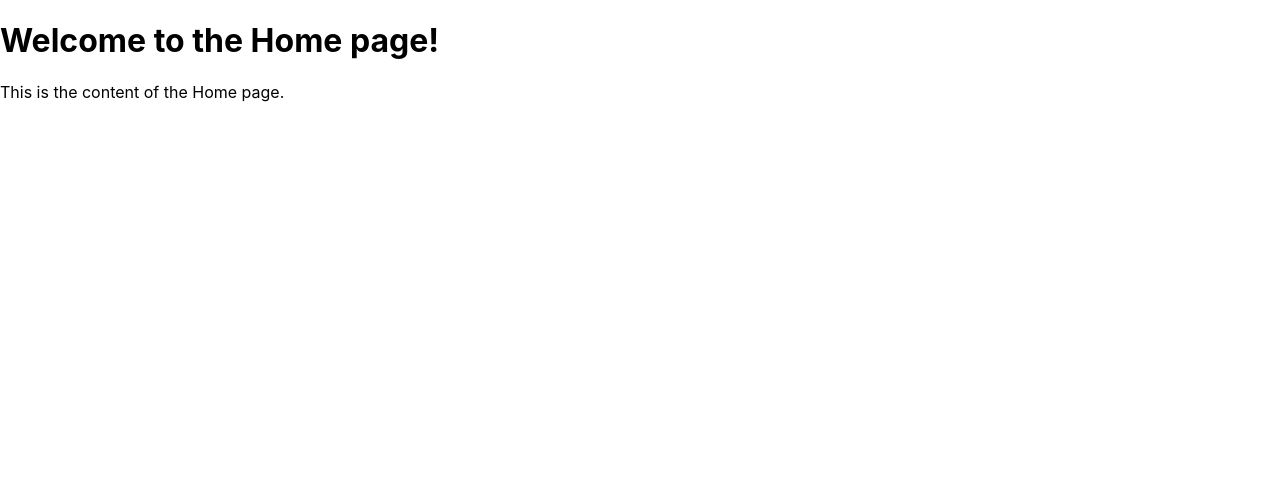
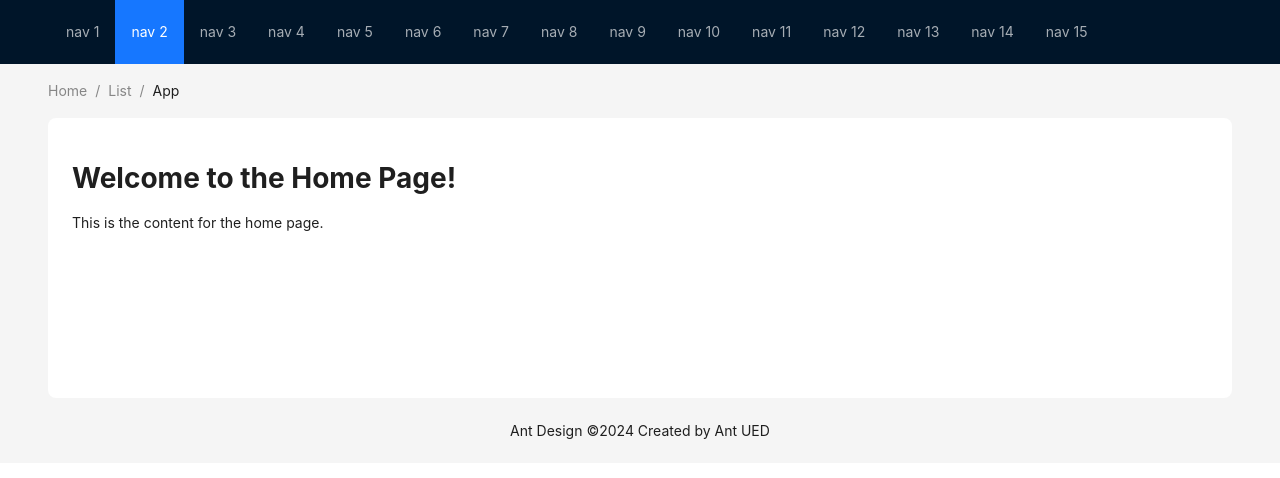
Before and after one commit to wmjjmwwmj/VMBook, a React (Create React App) app in the folder frontend/: page / in a window 1280 px wide. Shown: the top 478 px of the page. Built offline with nearby package versions, Linux system fonts and the light colour scheme.

Commit message:
chore: Update dependencies and refactor Home page component

```diff
--- a/frontend/src/App.tsx
+++ b/frontend/src/App.tsx
@@ -1,6 +1,6 @@
 import React from 'react';
 import { BrowserRouter as Router, Routes, Route } from 'react-router-dom';
-import Home from './pages/Home';
+import Home from './pages/Home/Home';
 
 const App: React.FC = () => (
   <Router>
--- /dev/null
+++ b/frontend/src/components/Layout.tsx
@@ -0,0 +1,52 @@
+import React from 'react';
+import { Breadcrumb, Layout, Menu, theme } from 'antd';
+
+const { Header, Content, Footer } = Layout;
+
+const items = new Array(15).fill(null).map((_, index) => ({
+  key: index + 1,
+  label: `nav ${index + 1}`,
+}));
+
+const MyLayout: React.FC<{ content: React.ReactNode }> = ({ content }) => {
+    const {
+        token: { colorBgContainer, borderRadiusLG },
+    } = theme.useToken();
+
+    return (
+        <Layout>
+            <Header style={{ display: 'flex', alignItems: 'center' }}>
+                <div className="demo-logo" />
+                <Menu
+                    theme="dark"
+                    mode="horizontal"
+                    defaultSelectedKeys={['2']}
+                    items={items}
+                    style={{ flex: 1, minWidth: 0 }}
+                />
+            </Header>
+            <Content style={{ padding: '0 48px' }}>
+                <Breadcrumb style={{ margin: '16px 0' }}>
+                    <Breadcrumb.Item>Home</Breadcrumb.Item>
+                    <Breadcrumb.Item>List</Breadcrumb.Item>
+                    <Breadcrumb.Item>App</Breadcrumb.Item>
+                </Breadcrumb>
+                <div
+                    style={{
+                        background: colorBgContainer,
+                        minHeight: 280,
+                        padding: 24,
+                        borderRadius: borderRadiusLG,
+                    }}
+                >
+                    {content}
+                </div>
+            </Content>
+            <Footer style={{ textAlign: 'center' }}>
+                Ant Design ©{new Date().getFullYear()} Created by Ant UED
+            </Footer>
+        </Layout>
+    );
+};
+
+export default MyLayout;
--- a/frontend/src/pages/Home.tsx
+++ /dev/null
@@ -1,12 +0,0 @@
-import React from 'react';
-
-const Home: React.FC = () => {
-    return (
-        <div>
-            <h1>Welcome to the Home page!</h1>
-            <p>This is the content of the Home page.</p>
-        </div>
-    );
-};
-
-export default Home;
--- /dev/null
+++ b/frontend/src/pages/Home/Home.tsx
@@ -0,0 +1,24 @@
+import React from 'react';
+import MyLayout from '../../components/Layout';
+
+const HomeContent: React.FC = () => {
+    return (
+        <div>
+            <h1>Welcome to the Home Page!</h1>
+            <p>This is the content for the home page.</p>
+        </div>
+    );
+};
+
+
+const Home: React.FC = () => {
+    return (
+        <div>
+            <MyLayout content={<HomeContent/>} />
+        </div>
+    );
+};
+
+
+
+export default Home;
```
